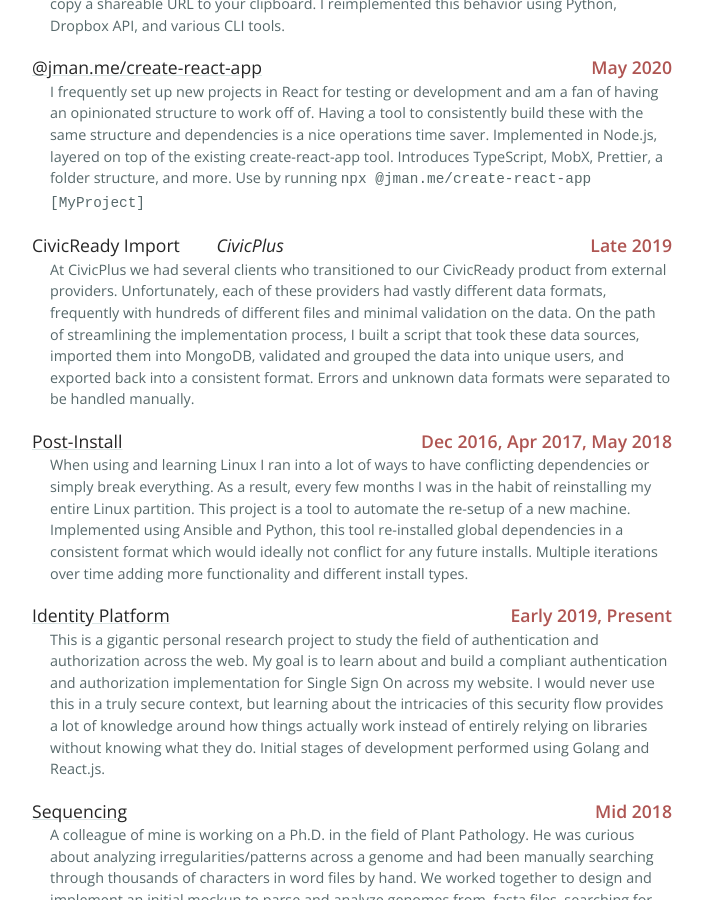
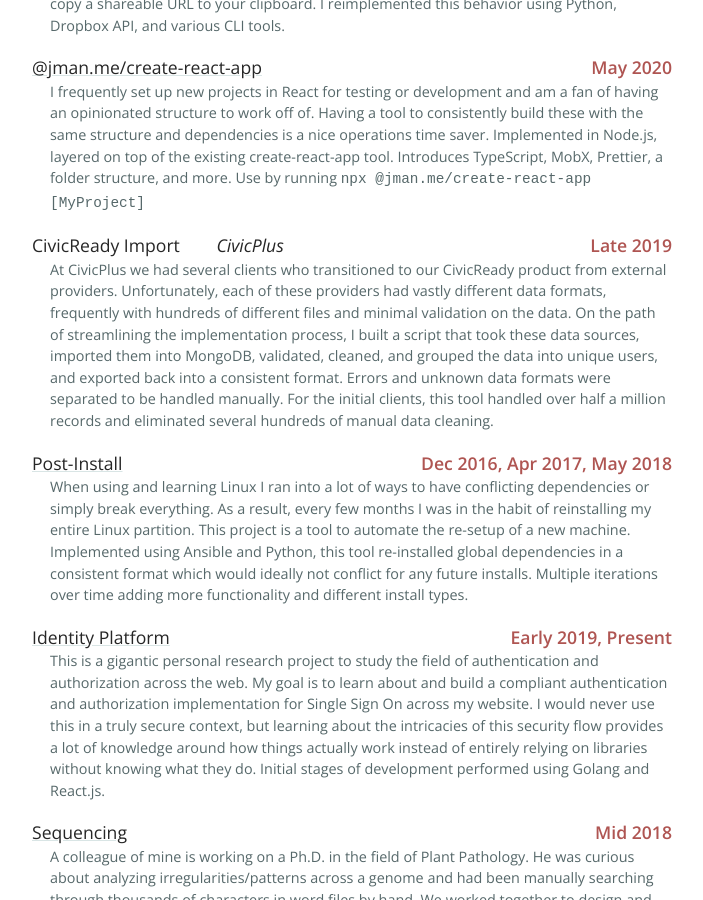
Before and after one commit to its-jman/jman.me, a Jekyll site: the page built from docs/projects/index.html, in a window 1280 px wide and 900 px high, scrolled down 893 px. Shown: the whole window, without its empty margins (288-991 px from the left). Built offline with Jekyll 4.4.1, drawn with Linux system fonts in a browser that asks for light colours.

Commit message:
added CivicReady import

```diff
--- a/docs/_data/projects.yml
+++ b/docs/_data/projects.yml
@@ -70,9 +70,10 @@
     providers. Unfortunately, each of these providers had vastly different data formats,
     frequently with hundreds of different files and minimal validation on the data.
     On the path of streamlining the implementation process, I built a script that took
-    these data sources, imported them into MongoDB, validated and grouped the data into
+    these data sources, imported them into MongoDB, validated, cleaned, and grouped the data into
     unique users, and exported back into a consistent format. Errors and unknown data formats
-    were separated to be handled manually.
+    were separated to be handled manually. For the initial clients, this tool handled over half a
+    million records and eliminated several hundreds of manual data cleaning.
 
 - name: "Post-Install"
   repository: https://github.com/jbmanning/post-install
```
